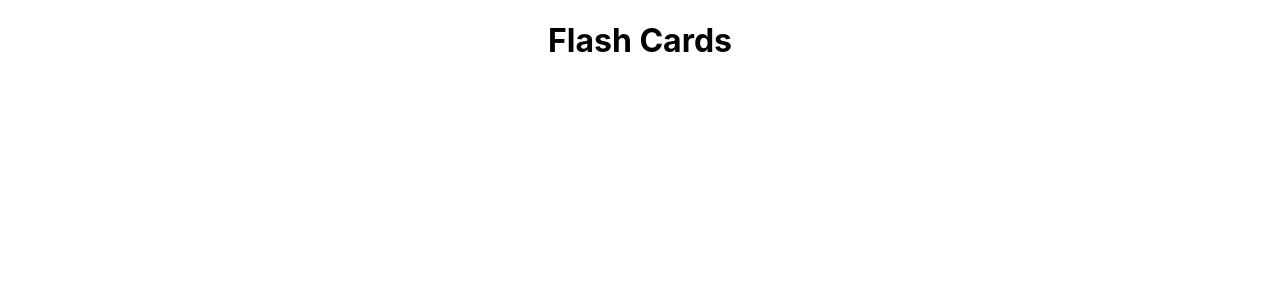
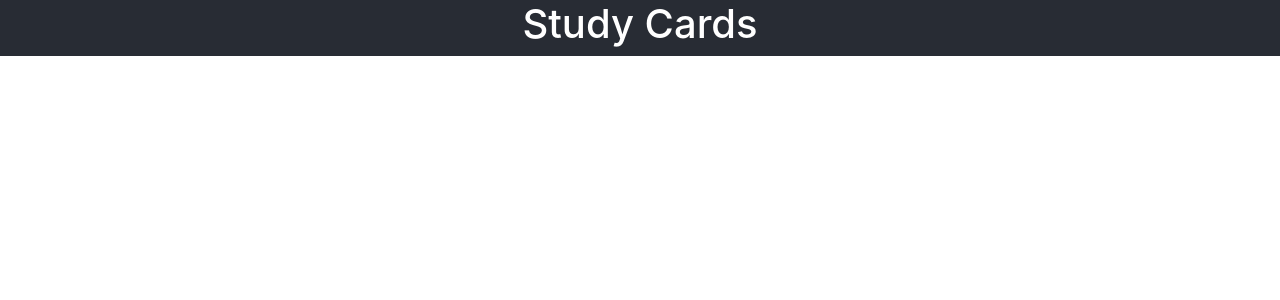
Before and after one commit to clintmthompson/Study-Cards, a React (Create React App) app in the folder FrontEnd/study_cards/: page / in a window 1280 px wide. Shown: the top 300 px of the page. Built offline with nearby package versions, Linux system fonts and the light colour scheme.

Commit message:
Added Header component

```diff
--- a/FrontEnd/study_cards/public/index.html
+++ b/FrontEnd/study_cards/public/index.html
@@ -2,14 +2,12 @@
 <html lang="en">
   <head>
     <meta charset="utf-8" />
-    <link rel="icon" href="%PUBLIC_URL%/favicon.ico" />
     <meta name="viewport" content="width=device-width, initial-scale=1" />
     <meta name="theme-color" content="#000000" />
     <meta
       name="description"
       content="Web site created using create-react-app"
     />
-    <link rel="apple-touch-icon" href="%PUBLIC_URL%/logo192.png" />
     <!--
       manifest.json provides metadata used when your web app is installed on a
       user's mobile device or desktop. See https://developers.google.com/web/fundamentals/web-app-manifest/
@@ -24,6 +22,7 @@
       work correctly both with client-side routing and a non-root public URL.
       Learn how to configure a non-root public URL by running `npm run build`.
     -->
+
     <title>React App</title>
   </head>
   <body>
--- a/FrontEnd/study_cards/src/App.css
+++ b/FrontEnd/study_cards/src/App.css
@@ -2,20 +2,10 @@
   text-align: center;
 }
 
-.App-logo {
-  height: 40vmin;
-  pointer-events: none;
-}
 
-@media (prefers-reduced-motion: no-preference) {
-  .App-logo {
-    animation: App-logo-spin infinite 20s linear;
-  }
-}
 
-.App-header {
+#header {
   background-color: #282c34;
-  min-height: 100vh;
   display: flex;
   flex-direction: column;
   align-items: center;
@@ -23,16 +13,3 @@
   font-size: calc(10px + 2vmin);
   color: white;
 }
-
-.App-link {
-  color: #61dafb;
-}
-
-@keyframes App-logo-spin {
-  from {
-    transform: rotate(0deg);
-  }
-  to {
-    transform: rotate(360deg);
-  }
-}
--- a/FrontEnd/study_cards/src/App.js
+++ b/FrontEnd/study_cards/src/App.js
@@ -1,10 +1,11 @@
-
+import 'bootstrap/dist/css/bootstrap.min.css';
 import './App.css';
+import Header from './Components/Header';
 
 function App() {
   return (
     <div className="App">
-      <h1>Flash Cards</h1>
+      <Header />
     </div>
   );
 }
--- /dev/null
+++ b/FrontEnd/study_cards/src/Components/Header.jsx
@@ -0,0 +1,12 @@
+import React, { Component } from 'react';
+
+const Header = () => {
+
+    return (
+        <div id='header'>
+        <h1>Study Cards</h1>
+        </div>
+     );
+}
+
+export default Header;
```
